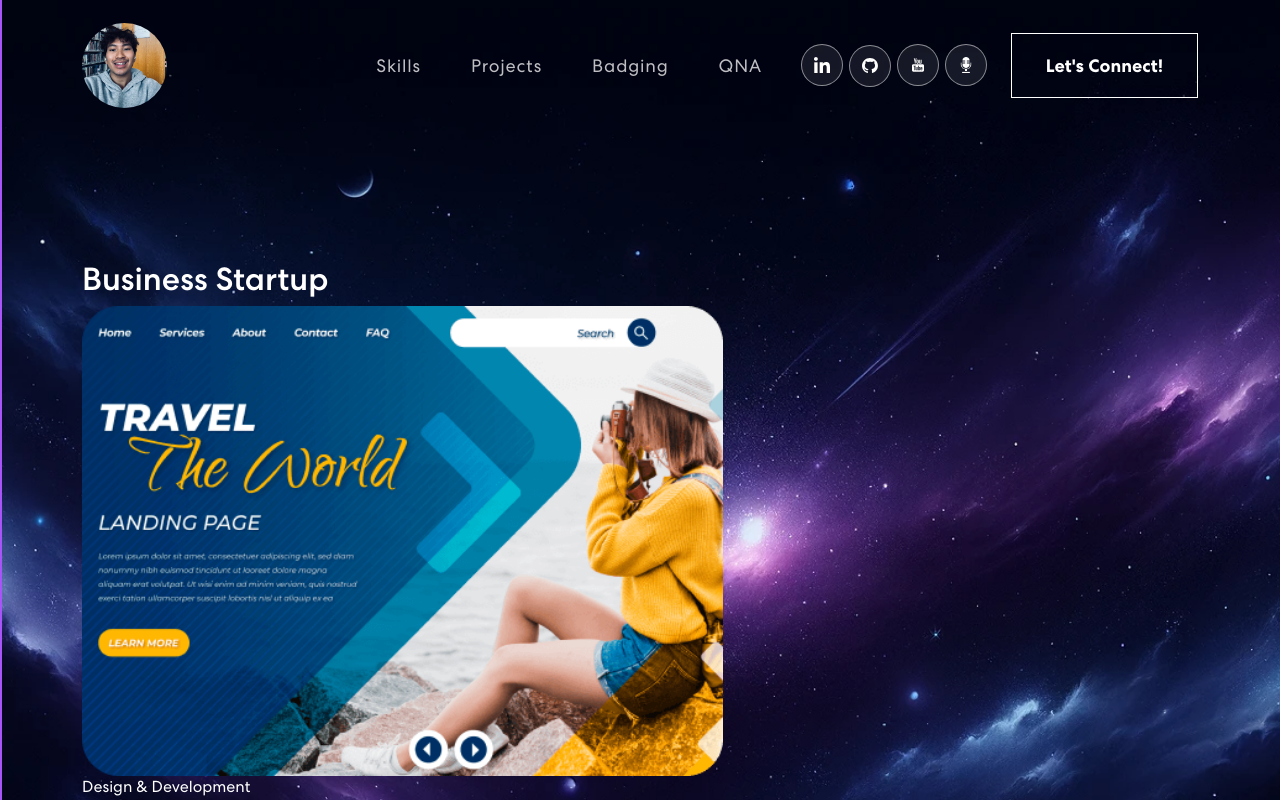
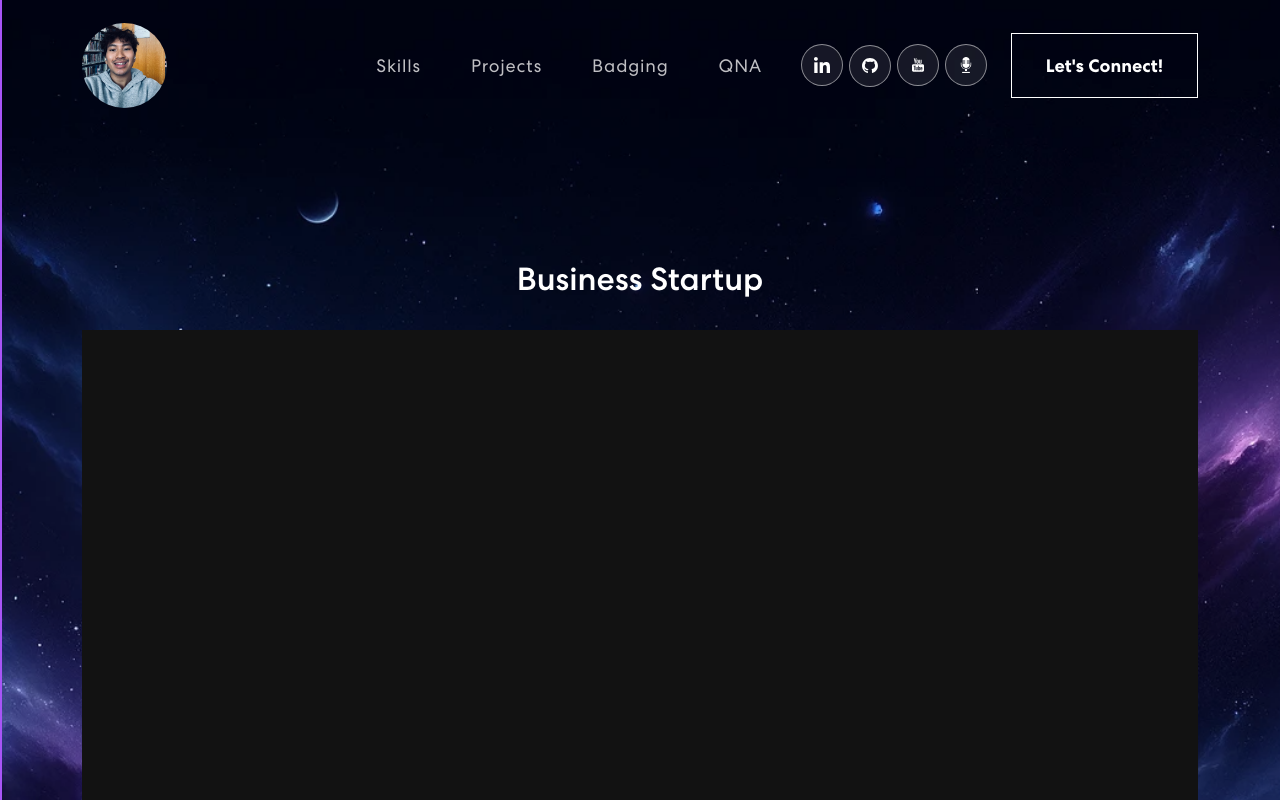
Before and after one commit to JSirisavath/Personal-Portfolio-Website, a React (Create React App) app: page /projects/1 in a window 1280 px wide. Built offline with nearby package versions, Linux system fonts and the light colour scheme; no server answers.

Commit message:
Implemented a draft where videos can be displayed by adding in an IFRAME tag. Used REACT bootstrap aspect ratios for sizing across all devices. Alos added footer section for project detail page and or across any page I create

```diff
--- a/src/App.css
+++ b/src/App.css
@@ -642,7 +642,45 @@ nav.navbar .navbar-toggler[aria-expanded='true'] .navbar-toggler-icon {
   background-repeat: no-repeat;
   display: flex;
   flex-direction: column;
-  align-items: flex-start;
+  align-items: center;
+}
+
+/* Project details page - video box outline */
+
+.Project_title_box {
+  margin-bottom: 2rem;
+}
+
+.video-container {
+  width: 100%;
+  max-width: 900px; /* Example max-width, adjust as needed */
+  margin: auto; /* Centers the video container */
+}
+
+/* Project Video style */
+.ratio {
+  width: 100%;
+}
+
+/* Media query for tablets */
+@media (min-width: 768px) {
+  .video-container {
+    max-width: 90%; /* Adjust the max-width as needed */
+  }
+}
+
+/* Media query for desktop */
+@media (min-width: 992px) {
+  .video-container {
+    max-width: 90%; /* Adjust the max-width as needed */
+  }
+}
+
+/* Media query for large desktops */
+@media (min-width: 1200px) {
+  .video-container {
+    max-width: 1200px; /* Adjust the max-width as needed */
+  }
 }
 
 /* Questions and Answer Section */
--- a/src/App.js
+++ b/src/App.js
@@ -60,7 +60,6 @@ function App() {
         <PurpleLine appRef={appRef} />
         {/* Custom NavBar link */}
         <NavBar appRef={appRef} />
-        {/* Banner with the space animation and about me section. Also includes the "space" background */}
 
         <Routes>
           {/* Home page routes */}
@@ -68,6 +67,7 @@ function App() {
             path="/"
             element={
               <>
+                {/* Banner with the space animation and about me section. Also includes the "space" background */}
                 <Banner />
                 {/* Skills tab */}
                 <Skills />
@@ -76,9 +76,6 @@ function App() {
                 <QnA />
                 {/* Contact form using node mailer and express library. Work in server.js and contact.js for client side */}
                 <Contact />
-
-                {/* Footer with copy right info and icons that was used from Icon8 */}
-                <Footer />
               </>
             }
           />
@@ -86,6 +83,8 @@ function App() {
           {/* Handle routing for projects and projects own individual page that has their details. This is using the ID for that project */}
           <Route path="/projects/:id" element={<ProjectDetail />} />
         </Routes>
+        {/* Footer with copy right info and icons that was used from Icon8 */}
+        <Footer />
       </div>
     </Router>
   );
--- a/src/components/Banner.js
+++ b/src/components/Banner.js
@@ -19,7 +19,7 @@ export const Banner = () => {
   // Text to rotate
   const toRotate = [
     'Hello World!',
-    'I am interested in ...',
+    "Areas I'm interested are ...",
     'Web Developer',
     'Java Developer',
     'JavaScript Developer',
--- a/src/components/ProjectDetail.js
+++ b/src/components/ProjectDetail.js
@@ -7,7 +7,7 @@ import {
   collaborativeProjects,
   classroomProjects,
 } from '../personalProjects/personalProjectsData';
-import { Container, Row, Col } from 'react-bootstrap';
+import { Container, Row, Col, Ratio } from 'react-bootstrap';
 
 // All projects combined
 const allPersonalProjects = [
@@ -28,11 +28,27 @@ export const ProjectDetail = () => {
   return specificProject ? (
     <section className="projectDetailPage">
       <Container>
-        <Row className="align-items-center">
-          <Col xs={12} md={6} xl={7}>
-            <h2>{specificProject.title}</h2>
-            <img src={specificProject.imgUrl} alt={specificProject.title} />
-            <p>{specificProject.description}</p>
+        <Row className="align-items-center justify-content-center">
+          <Col xs={12} className="text-center">
+            <div className="Project_title_container">
+              <div className="Project_title_box">
+                <h2 className="Project_title">{specificProject.title}</h2>
+              </div>
+            </div>
+            {/* Video box outline to showcase the video demoing the project */}
+            {/* video-container */}
+            <div className="video-container">
+              <Ratio aspectRatio="16x9">
+                {/* Video demo showcasing the video */}
+                <iframe
+                  className="video"
+                  src={specificProject.video}
+                  title={specificProject.title}
+                  allowfullscreen
+                ></iframe>
+              </Ratio>
+            </div>
+            {/* <p>{specificProject.description}</p> */}
           </Col>
         </Row>
       </Container>
--- a/src/personalProjects/personalProjectsData.js
+++ b/src/personalProjects/personalProjectsData.js
@@ -7,6 +7,7 @@ import projImg1 from '../assets/img/project-img1.png';
 import projImg2 from '../assets/img/project-img2.png';
 import projImg3 from '../assets/img/project-img3.png';
 
+import TestingVid from '../assets/personalProjectVideoDemos/TestingVideos/TestingVid1.mp4';
 // Individual Projects
 export const individualProjects = [
   // Each projects has id, title, description, and imgURL
@@ -15,36 +16,42 @@ export const individualProjects = [
     title: 'Business Startup',
     description: 'Design & Development',
     imgUrl: projImg1,
+    video: 'video URL or embedded video',
   },
   {
     id: 2,
     title: 'Business Startup',
     description: 'Design & Development',
     imgUrl: projImg2,
+    video: TestingVid,
   },
   {
     id: 3,
     title: 'Business Startup',
     description: 'Design & Development',
     imgUrl: projImg3,
+    video: 'video URL or embedded video',
   },
   {
     id: 4,
     title: 'Business Startup',
     description: 'Design & Development',
     imgUrl: projImg1,
+    video: 'video URL or embedded video',
   },
   {
     id: 5,
     title: 'Business Startup',
     description: 'Design & Development',
     imgUrl: projImg2,
+    video: 'video URL or embedded video',
   },
   {
     id: 6,
     title: 'Business Startup',
     description: 'Design & Development',
     imgUrl: projImg3,
+    video: 'video URL or embedded video',
   },
 ];
 
@@ -56,36 +63,42 @@ export const collaborativeProjects = [
     title: 'Business Startup',
     description: 'Design & Development',
     imgUrl: projImg1,
+    video: 'video URL or embedded video',
   },
   {
     id: 2,
     title: 'Business Startup',
     description: 'Design & Development',
     imgUrl: projImg2,
+    video: 'video URL or embedded video',
   },
   {
     id: 3,
     title: 'Business Startup',
     description: 'Design & Development',
     imgUrl: projImg3,
+    video: 'video URL or embedded video',
   },
   {
     id: 4,
     title: 'Business Startup',
     description: 'Design & Development',
     imgUrl: projImg1,
+    video: 'video URL or embedded video',
   },
   {
     id: 5,
     title: 'Business Startup',
     description: 'Design & Development',
     imgUrl: projImg2,
+    video: 'video URL or embedded video',
   },
   {
     id: 6,
     title: 'Business Startup',
     description: 'Design & Development',
     imgUrl: projImg3,
+    video: 'video URL or embedded video',
   },
 ];
 
@@ -97,35 +110,41 @@ export const classroomProjects = [
     title: 'Business Startup',
     description: 'Design & Development',
     imgUrl: projImg1,
+    video: 'video URL or embedded video',
   },
   {
     id: 2,
     title: 'Business Startup',
     description: 'Design & Development',
     imgUrl: projImg2,
+    video: 'video URL or embedded video',
   },
   {
     id: 3,
     title: 'Business Startup',
     description: 'Design & Development',
     imgUrl: projImg3,
+    video: 'video URL or embedded video',
   },
   {
     id: 4,
     title: 'Business Startup',
     description: 'Design & Development',
     imgUrl: projImg1,
+    video: 'video URL or embedded video',
   },
   {
     id: 5,
     title: 'Business Startup',
     description: 'Design & Development',
     imgUrl: projImg2,
+    video: 'video URL or embedded video',
   },
   {
     id: 6,
     title: 'Business Startup',
     description: 'Design & Development',
     imgUrl: projImg3,
+    video: 'video URL or embedded video',
   },
 ];
```
Also changed, not shown: src/assets/img/DALLESPACEAMB2BG.png (added), 1 other file (tests, documents, lock files or other folders).
